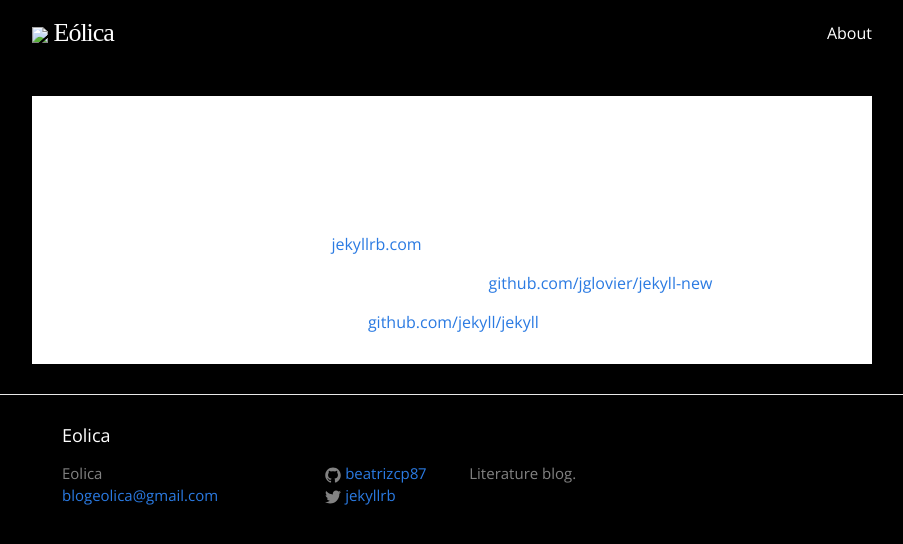
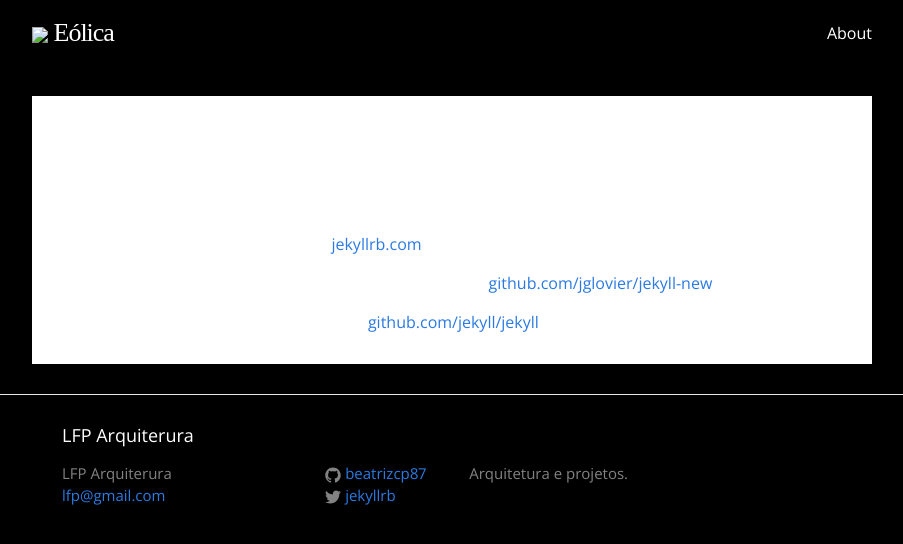
Before and after one commit to beatrizcp87/lfp-arquitetura, a Jekyll site: the page built from about.md, in a window 1280 px wide. Shown: the top 544 px of the page, without its empty margins (188-1091 px from the left). Built offline with Jekyll 4.4.1, drawn with Linux system fonts in a browser that asks for light colours.

Commit message:
little changes

```diff
--- a/_config.yml
+++ b/_config.yml
@@ -1,9 +1,9 @@
 # Site settings
-title: Eolica
+title: LFP Arquiterura
 email: your-email@domain.com
-description: Literatura fantástica e ficção científica.
-email: blogeolica@gmail.com
-description: Literature blog.
+description: Projetos de arquitetura/
+email: lfp@gmail.com
+description: Arquitetura e projetos.
 url: "http://yourdomain.com" # the base hostname & protocol for your site
 twitter_username: jekyllrb
 github_username:  beatrizcp87
```
